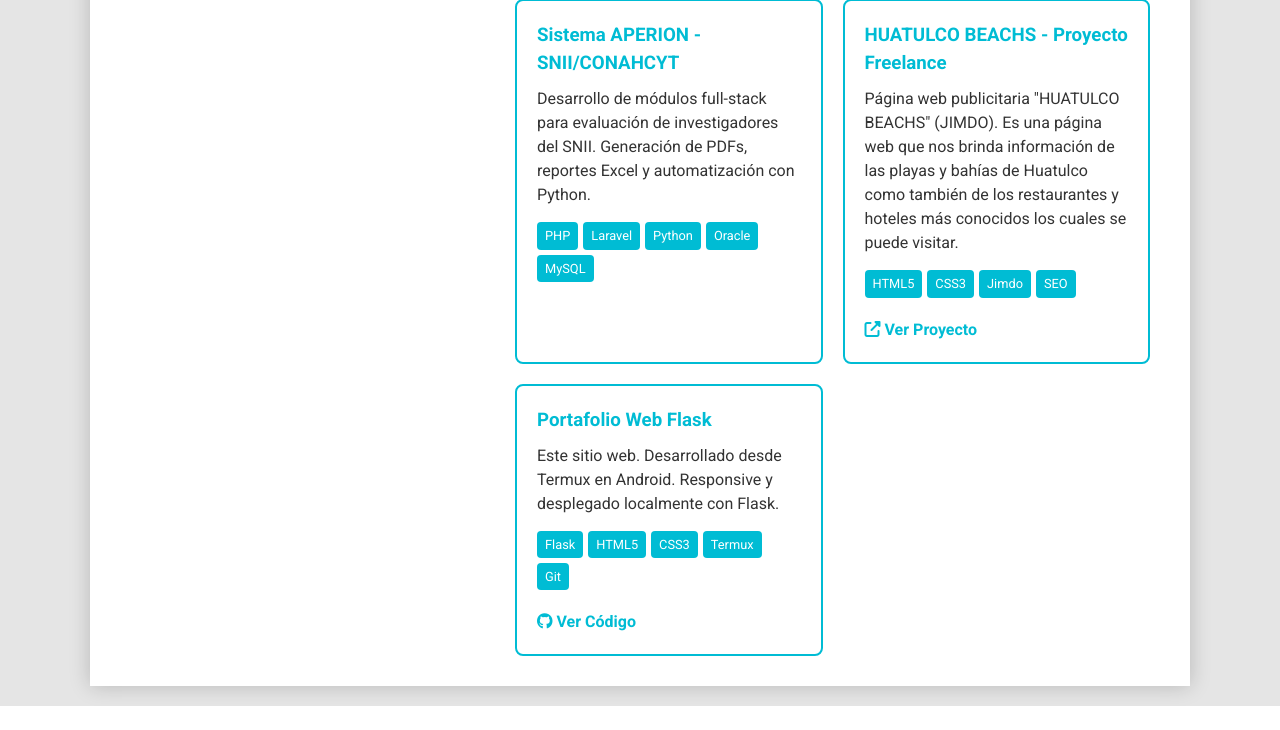
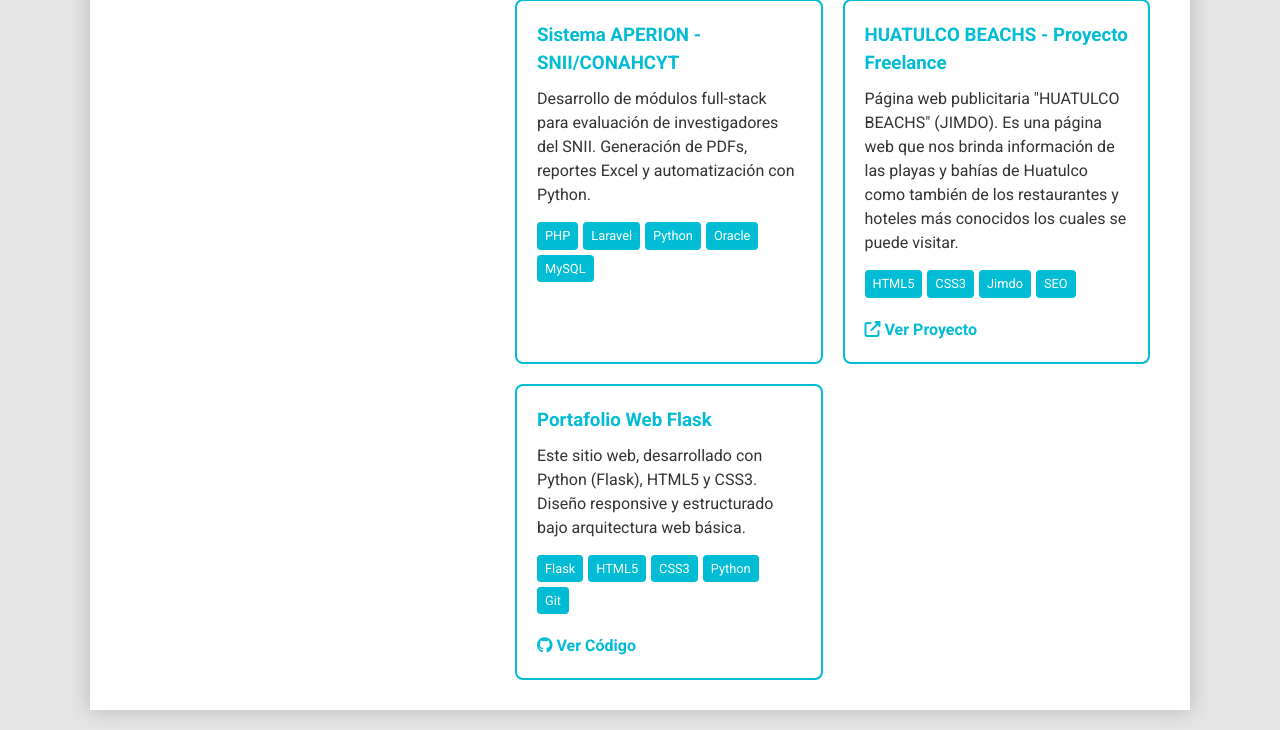
Before and after one commit to jacorbera162-design/portfolio_cv, a Flask app: page / in a window 1280 px wide. Shown: the part 4126-4856 px from the top of the page. Before the commit the page ends 4832 px from the top, so only its background shows below. Run offline with Flask 3, Linux system fonts and the light colour scheme.

Commit message:
Update project description and technology tags

```diff
--- a/templates/index.html
+++ b/templates/index.html
@@ -284,10 +284,9 @@
                     </div>
                     <div class="proyecto-card">
                         <h3>Portafolio Web Flask</h3>
-                        <p>Este sitio web. Desarrollado desde Termux en Android. Responsive y desplegado localmente con
-                            Flask.</p>
+                        <p>Este sitio web, desarrollado con Python (Flask), HTML5 y CSS3. Diseño responsive y estructurado bajo arquitectura web básica.</p>
                         <div class="tech-tags">
-                            <span>Flask</span><span>HTML5</span><span>CSS3</span><span>Termux</span><span>Git</span>
+                            <span>Flask</span><span>HTML5</span><span>CSS3</span><span>Python</span><span>Git</span>
                         </div>
                         <a href="https://github.com/corbera86" target="_blank">
                             <i class="fab fa-github"></i> Ver Código
```
